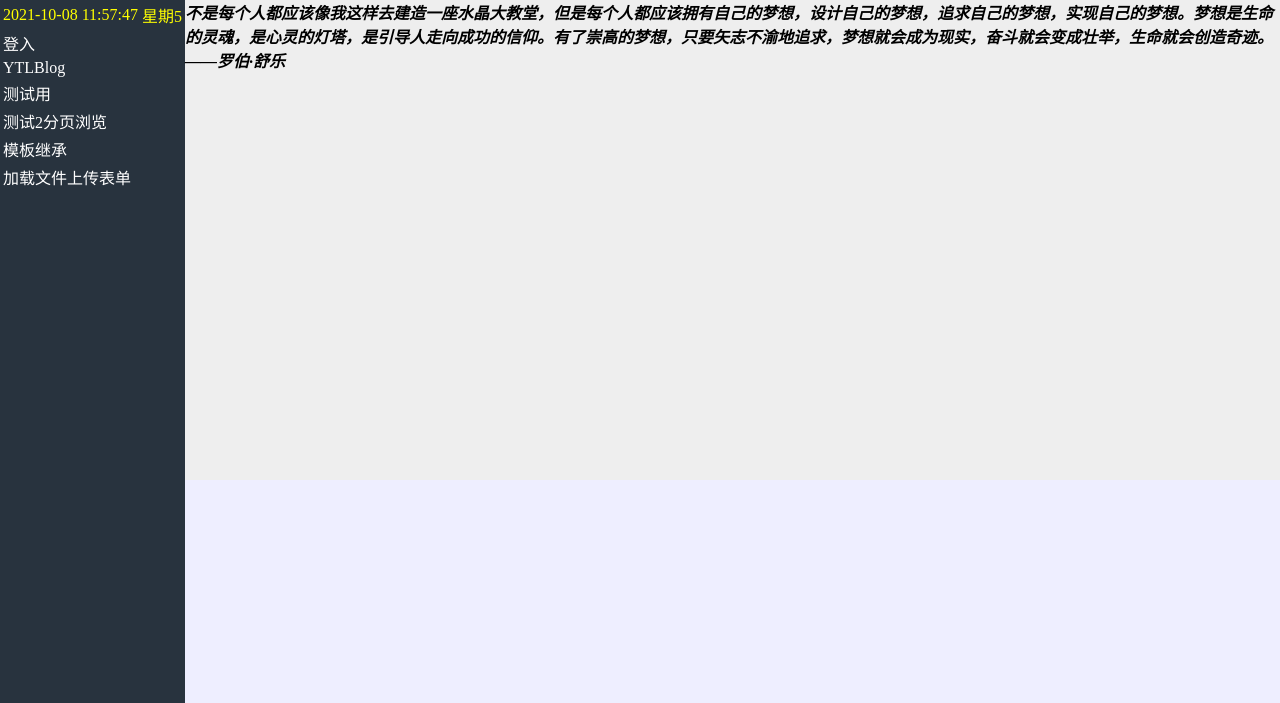
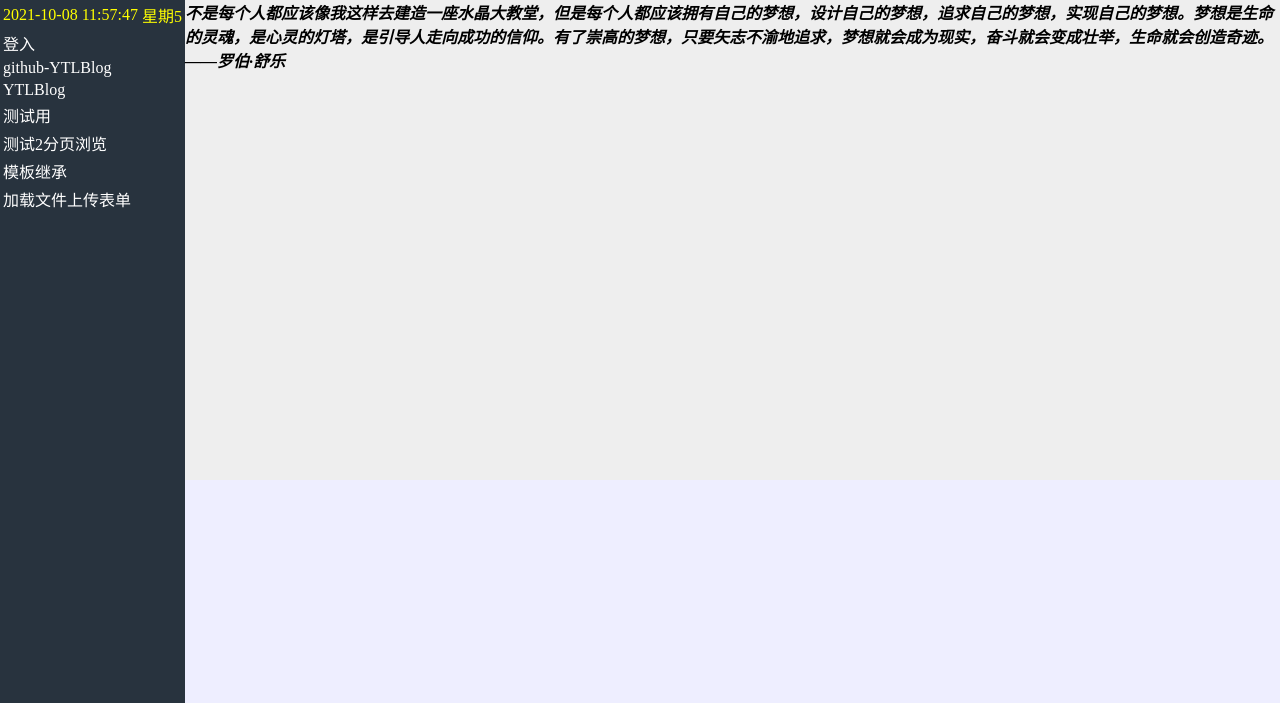
Before and after one commit to YtlGitHub/YTLDjangoSever, a Django app: page / in a window 1280 px wide. Shown: the part 60-763 px from the top of the page. Run offline with Django 3.2, Linux system fonts and the light colour scheme.

Commit message:
Update index.html

```diff
--- a/mydemo/templates/myapp/index/index.html
+++ b/mydemo/templates/myapp/index/index.html
@@ -22,6 +22,9 @@
 	</tr>
     <tr>
 		<td><a href="/admin">登入</a></td>
+	</tr>
+	<tr>
+		<td><a href="http://ytlgithub.github.io">github-YTLBlog</a></td>
 	</tr>
 	<tr>
 		<td><a href="http://159.75.33.27">YTLBlog</a></td>
```
